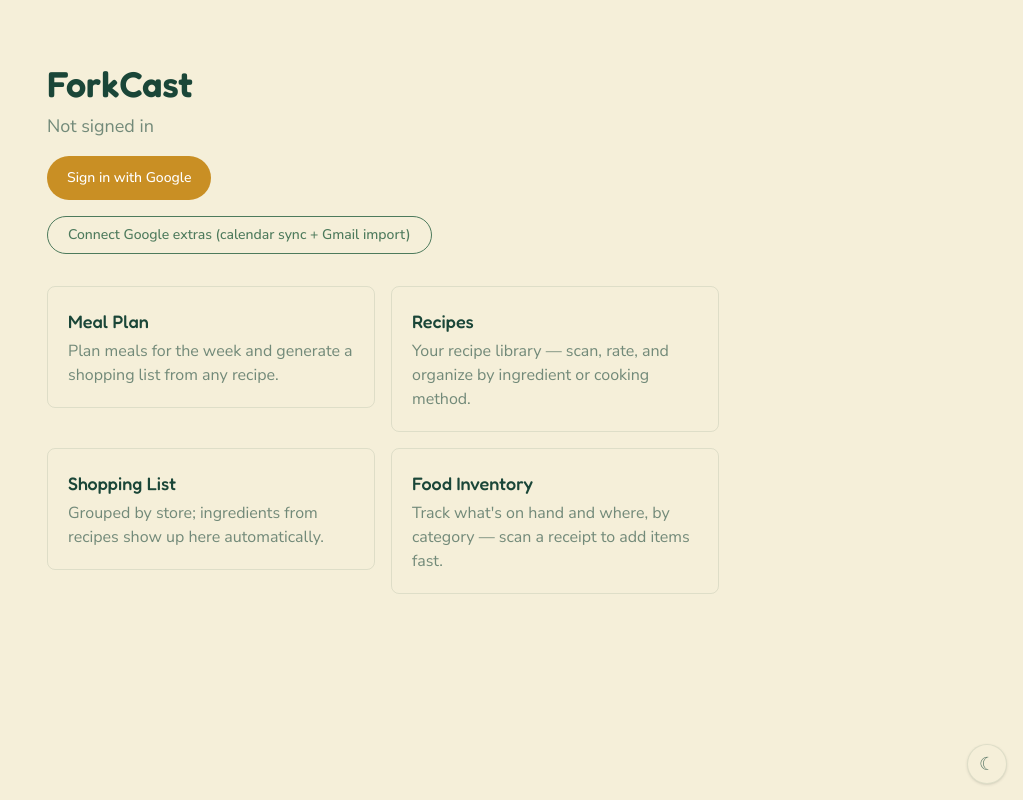
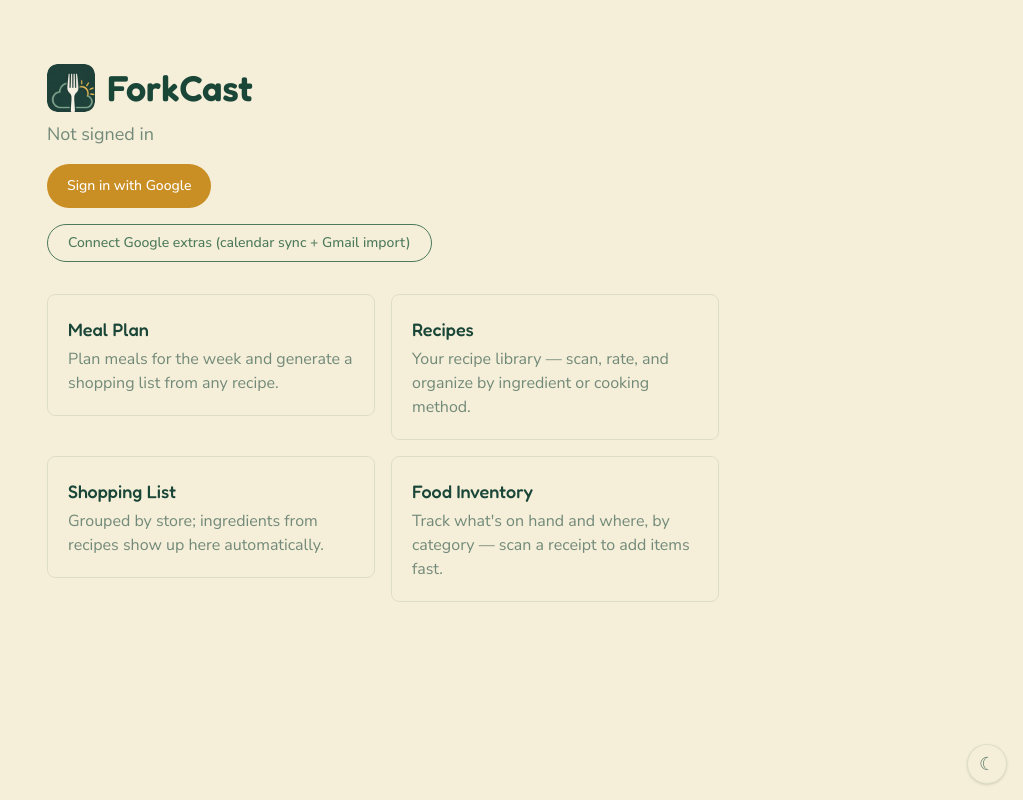
Before and after one commit to omphacine/forkcast, a Next.js app: page / in a window 1280 px wide. Shown: the whole page, without its empty margins (257-1280 px from the left). Built offline with nearby package versions, Linux system fonts and the light colour scheme; no server answers.

Commit message:
Show the ForkCast logo mark next to the heading on the main page

```diff
--- a/app/page.tsx
+++ b/app/page.tsx
@@ -1,3 +1,4 @@
+import Image from "next/image";
 import Link from "next/link";
 import { auth, signIn, signOut } from "@/auth";
 
@@ -9,7 +10,17 @@
   return (
     <div className="flex flex-1 flex-col items-center bg-background px-6 py-16">
       <div className="w-full max-w-2xl">
-        <h1 className="font-heading text-4xl font-semibold">ForkCast</h1>
+        <div className="flex items-center gap-3">
+          <Image
+            src="/forkcast-mark.png"
+            alt=""
+            width={48}
+            height={48}
+            className="rounded-[10px]"
+            priority
+          />
+          <h1 className="font-heading text-4xl font-semibold">ForkCast</h1>
+        </div>
         <p className="mt-2 text-lg text-foreground/60">
           {session?.user?.email ? `Signed in as ${session.user.email}` : "Not signed in"}
         </p>
```
Also changed, not shown: public/forkcast-mark.png (added).
